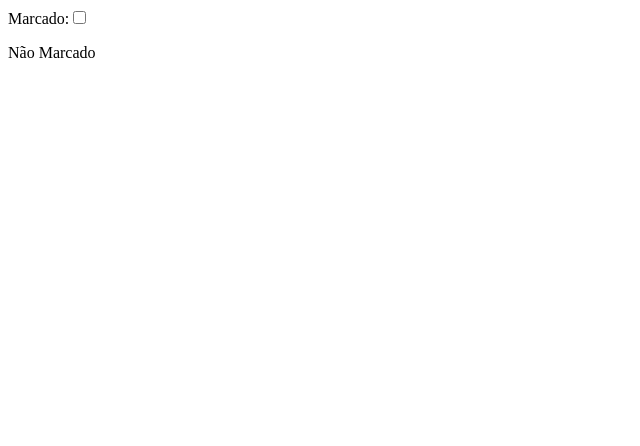
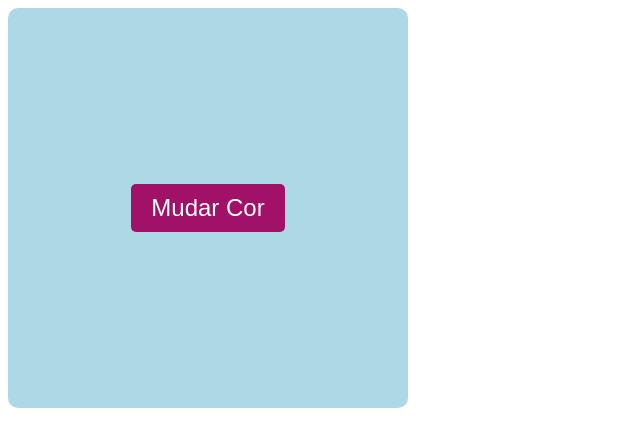
Before and after one commit to leoportogtr86/react-gerador-senhas, a React (Vite) app: page / in a window 1280 px wide. Shown: the top 446 px of the page, without its empty margins (0-640 px from the left). Built offline with nearby package versions, Linux system fonts and the light colour scheme.

Commit message:
componente change color

```diff
--- a/src/App.jsx
+++ b/src/App.jsx
@@ -1,11 +1,11 @@
 import './App.css'
-import Check from "./components/Check/index.jsx";
+import ChangeColor from "./components/ChangeColor/index.jsx";
 
 function App() {
 
     return (
         <div>
-            <Check/>
+            <ChangeColor/>
         </div>
     )
 }
--- /dev/null
+++ b/src/components/ChangeColor/ChangeColor.css
@@ -0,0 +1,28 @@
+.container {
+    display: flex;
+    justify-content: center;
+    align-items: center;
+    height: 100vh;
+    border-radius: 10px;
+}
+
+button {
+    padding: 10px 20px;
+    font-size: 1.5rem;
+    border: none;
+    border-radius: 5px;
+    background-color: #a21168;
+    color: white;
+    cursor: pointer;
+    transition: 0.5s;
+}
+
+button:hover {
+    background-color: #cb2086;
+}
+
+.container:hover {
+    background-color: #f8f9fa;
+    box-shadow: 0 0 10px rgba(0, 0, 0, 0.5);
+    transition: 0.5s;
+}
--- /dev/null
+++ b/src/components/ChangeColor/index.jsx
@@ -0,0 +1,21 @@
+// 5. **Alternar Cor de Fundo:** Crie um botão que, quando clicado, alterna a cor de fundo de
+// um div entre duas cores diferentes.
+import "./ChangeColor.css";
+import {useState} from "react";
+
+const ChangeColor = () => {
+    const [divColor, setDivColor] = useState("lightblue");
+
+    const toggleColor = () => {
+        const color = divColor === "lightblue" ? "blue" : "lightblue";
+        setDivColor(color);
+    }
+
+    return (
+        <div className="container" style={{backgroundColor: divColor, width: "400px", height: "400px"}}>
+            <button type="button" onClick={toggleColor}>Mudar Cor</button>
+        </div>
+    )
+}
+
+export default ChangeColor;
--- a/src/components/Check/index.jsx
+++ b/src/components/Check/index.jsx
@@ -1,5 +1,4 @@
 // 4. **Checkbox:** Crie um componente com um checkbox que altera o estado entre verdadeiro e falso conforme é clicado.
-
 import {useState} from "react";
 
 const Check = () => {
```
